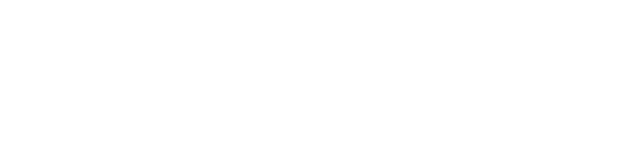
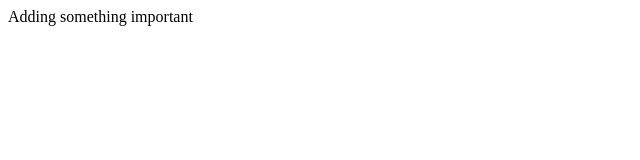
Before and after one commit to ittoolswsbwarsaw/todo-list, a plain HTML site: page index.html in a window 1280 px wide. Shown: the whole page, without its empty margins (0-640 px from the left). Drawn offline with Linux system fonts and the light colour scheme.

Commit message:
Add important message

```diff
--- a/index.html
+++ b/index.html
@@ -1,3 +1,4 @@
 <html>
 <style>change</style>
+<p>Adding something important</p>
 </html>
```
